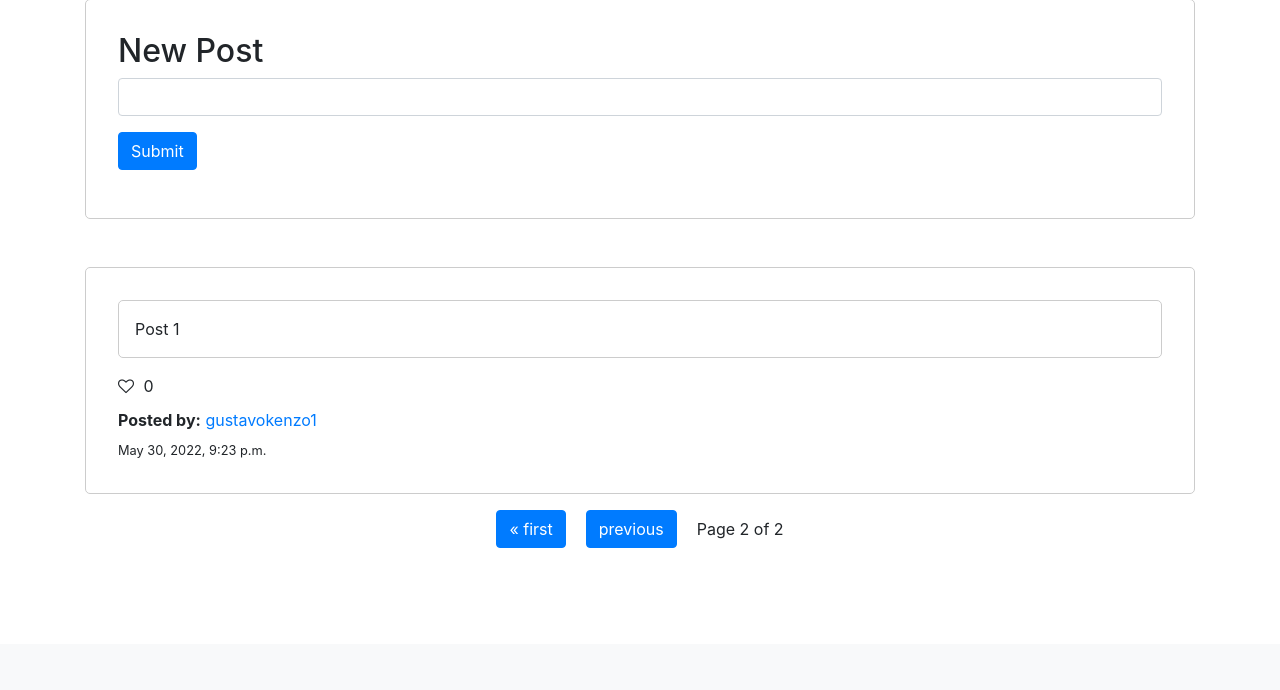
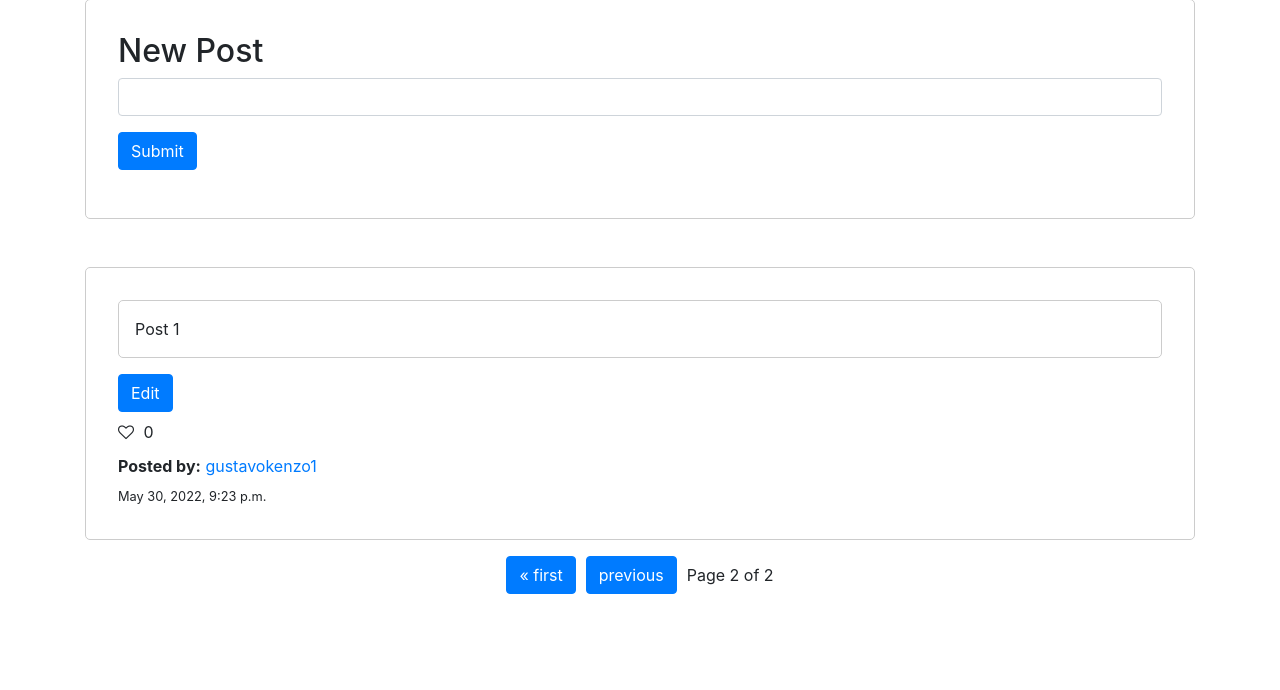
Before and after one commit to gustavokenzo1/CS50-Web, a Django app: page /?page=2 in a window 1280 px wide. Shown: the part 169-859 px from the top of the page. Before the commit the page ends 717 px from the top, so only its background shows below. Run offline with Django 3.2, Linux system fonts and the light colour scheme; a user stored in the database is signed in; data comes from the database, SQL or seed files in the repository; both versions use the stored data as it was after the commit; some libraries are stand-ins or nearby versions.

Commit message:
finnish edit post

```diff
--- a/project4/network/static/network/index.js
+++ b/project4/network/static/network/index.js
@@ -14,4 +14,37 @@
       })
       .catch((error) => console.log("Error: ", error));
   };
+
+  document.querySelectorAll("#editButton").forEach((button) => {
+    button.addEventListener("click", () => {
+      const id = button.getAttribute("data-id");
+
+      document.querySelectorAll(".postContainer").forEach((post) => {
+        if (
+          post.getAttribute("id") === id &&
+          post.querySelector("button").innerHTML === "Edit"
+        ) {
+          post.querySelector(".text").style.display = "none";
+          post.querySelector(".editForm").style.display = "block";
+          post.querySelector("button").innerHTML = "Save";
+
+          post.querySelector("button").onclick = () => {
+            const text = post.querySelector(".editForm").value;
+            post.querySelector(".text").innerHTML = text;
+
+            fetch(`/edit/${id}`, {
+              method: "PATCH",
+              body: JSON.stringify({
+                message: text,
+              }),
+            }).catch((error) => console.log("Error: ", error));
+          };
+        } else {
+          post.querySelector(".text").style.display = "block";
+          post.querySelector(".editForm").style.display = "none";
+          post.querySelector("button").innerHTML = "Edit";
+        }
+      });
+    });
+  });
 });
--- a/project4/network/static/network/styles.css
+++ b/project4/network/static/network/styles.css
@@ -34,6 +34,13 @@
   border: 1px solid #ccc;
   border-radius: 5px;
   margin-bottom: 1rem;
+}
+
+.editForm {
+  padding: 0.5rem;
+  border: 1px solid #ccc;
+  border-radius: 5px;
+  outline: none;
 }
 
 .postUser {
@@ -82,5 +89,5 @@
   padding: 1rem;
   align-items: center;
   justify-content: center;
-  gap: 20px;
+  gap: 10px;
 }
--- a/project4/network/templates/network/index.html
+++ b/project4/network/templates/network/index.html
@@ -3,6 +3,7 @@
 {% block body %}
     <div class="container">
         <h1 class="title">{{ type }}</h1>
+        {% if not type == "People You Follow" %}
             <div class="newPostContainer">
                 <h2>New Post</h2>
                 <form id="submit-form">
@@ -14,13 +15,20 @@
                     </div>
                 </form>
             </div>
+        {% endif %}
         <div class="latestPosts">
             {% for post in posts %}
-            <div class="postContainer">
+            <div id="{{post.id}}" class="postContainer">
                 <div class="postText">
+                    <div class="text">
                         {{post.text}}
                     </div>
+                    <input class="editForm" style="display: none;">
+                </div>
                 <div class="postInfo">
+                    {% if user.username == post.user.username %}
+                        <button id="editButton" data-id="{{post.id}}" class="btn btn-primary mb-2">Edit</button>
+                    {% endif %}
                     <div class="postLikes">
                         <i id="likeIcon" class="fa fa-solid fa-heart-o" style="margin-right: 5px;"></i> 0
                     </div>
--- a/project4/network/templates/network/profile.html
+++ b/project4/network/templates/network/profile.html
@@ -30,11 +30,11 @@
     <div class="profileHistory">
       <h3> Posts </h3>
       {% for post in posts %}
-      <div class="postContainer">
+      <div class="postContainer mb-4">
         <div class="postText">
           {{ post.text }}
         </div>
-        <div class="postInfo>
+        <div class="postInfo">
           <div class="postLikes">
             <i id="likeIcon" class="fa fa-solid fa-heart-o" style="margin-right: 5px;"></i> 0
           </div>
--- a/project4/network/urls.py
+++ b/project4/network/urls.py
@@ -11,4 +11,5 @@
     path("post", views.post, name="post"),
     path("profile/<str:username>", views.profile, name="profile"),
     path('following', views.following, name='following'),
+    path('edit/<int:post_id>', views.edit, name='edit'),
 ]
--- a/project4/network/views.py
+++ b/project4/network/views.py
@@ -132,7 +132,28 @@
     for post in posts:
         post["user"] = User.objects.get(id=post["user_id"])
 
+    paginator = Paginator(posts, 10)
+    page = request.GET.get('page')
+
+    page_obj = paginator.get_page(page)
+
     return render(request, "network/index.html", {
-        "posts": posts,
+        "posts": page_obj,
         "type": "People You Follow"
     })
+
+
+@csrf_exempt
+@login_required
+def edit(request, post_id):
+    if request.method == "PATCH":
+        data = json.loads(request.body)
+        text = data.get("message")
+
+        postOwner = Post.objects.get(id=post_id).user
+
+        if postOwner == request.user:
+            Post.objects.filter(id=post_id).update(text=text)
+            return JsonResponse({"message": "Successfully edited post!"}, status=201)
+        else:
+            return JsonResponse({"message": "You cannot edit this post."}, status=401)
```
Also changed, not shown: project4/network/static/network/profile.js (+0 -9 lines), project4/db.sqlite3. Lines whose indentation alone changed are shown as unchanged.
